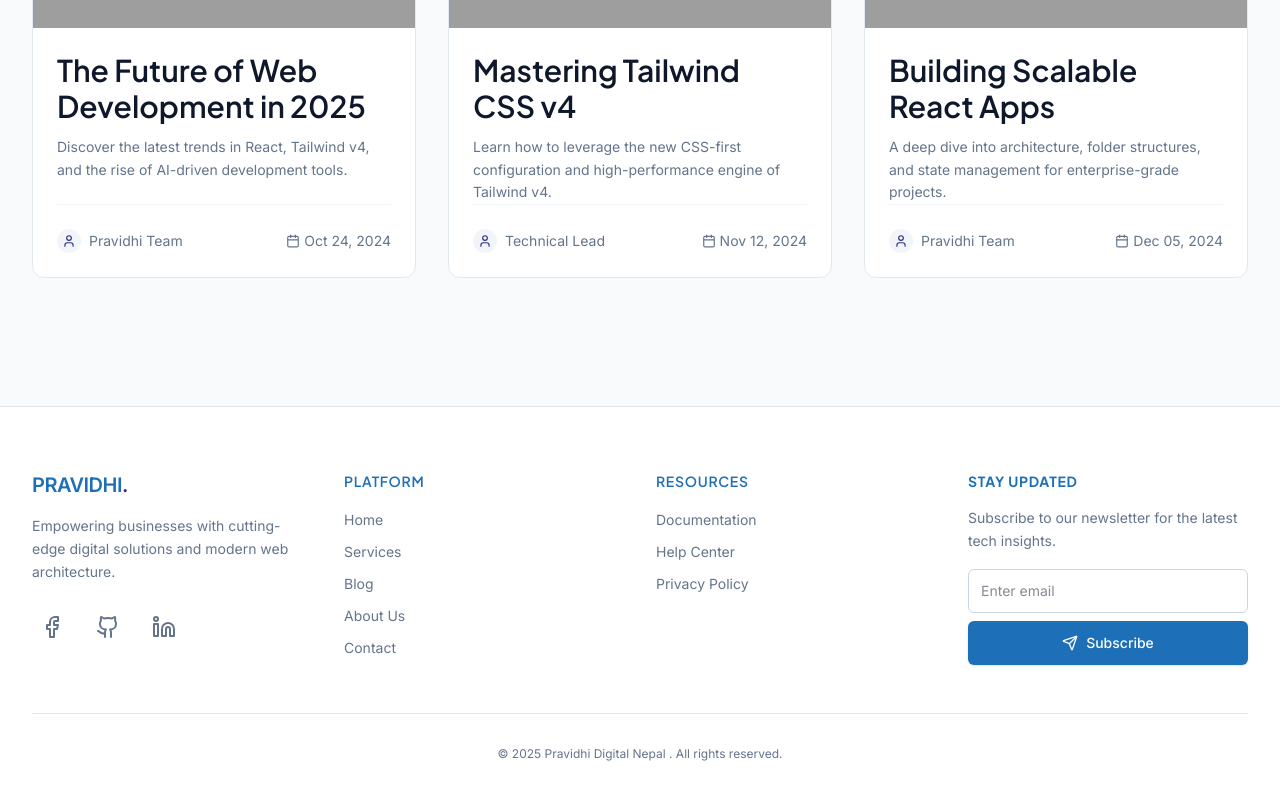
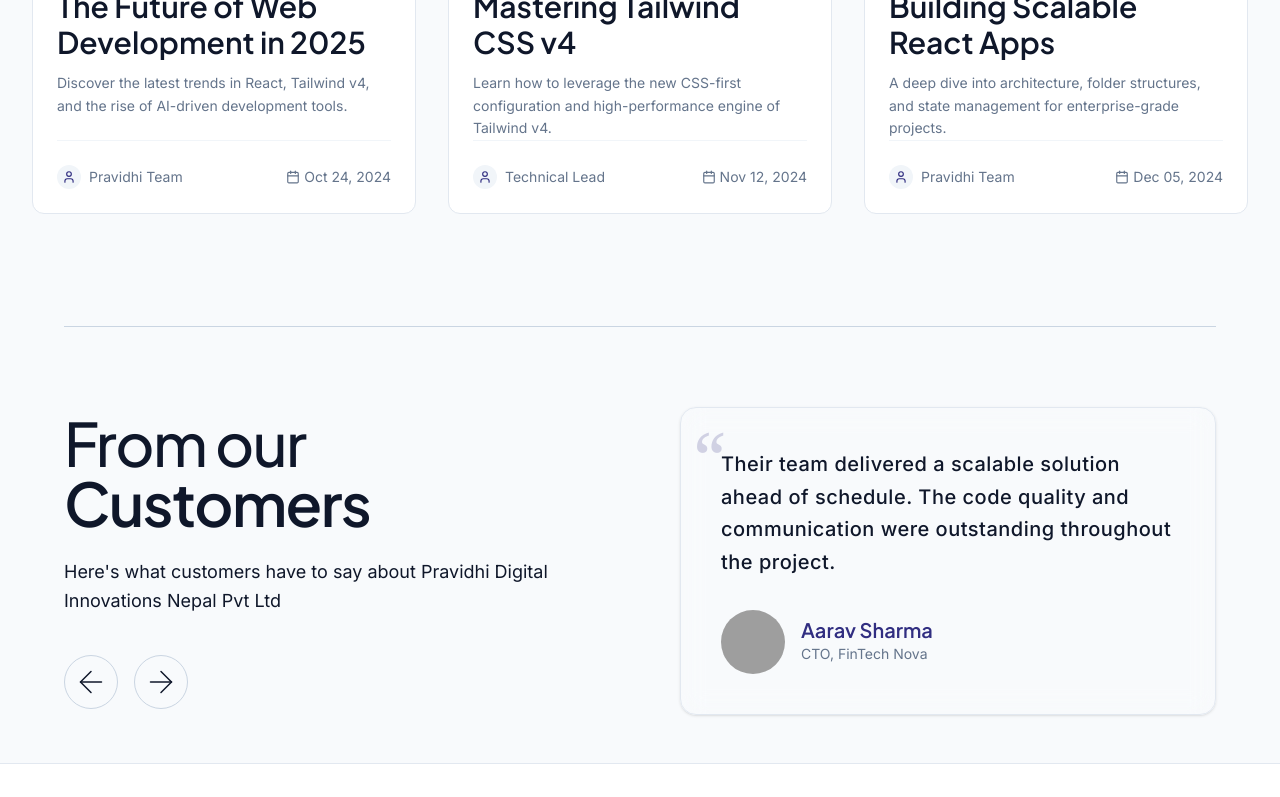
Before and after one commit to Coder-Gamma/pravidhi-web-application, a React (Vite) app: page / in a window 1280 px wide. Shown: the part 2000-2797 px from the top of the page. Built offline with nearby package versions, Linux system fonts and the light colour scheme; grey boxes are pictures that could not be loaded.

Commit message:
made the testimonial section responsive

```diff
--- a/src/components/features/blog/component/Blog.tsx
+++ b/src/components/features/blog/component/Blog.tsx
@@ -9,7 +9,7 @@ export const Blog = () => {
   const featuredBlogs = TEST_BLOGS.slice(0, 3);
   return (
     <div>
-      <Section id="Blogs" background="muted">
+      <Section id="Blogs" background="muted" padding="hero">
         <div className="flex flex-col items-center justify-between gap-4 md:flex-row md:items-end ">
           <div className="text-center md:text-left">
             <Heading level={3}>Latest Insights</Heading>
--- a/src/components/features/home/components/Testimonial.tsx
+++ b/src/components/features/home/components/Testimonial.tsx
@@ -1,6 +1,6 @@
 import { Heading } from "@/components/UI/Heading";
 import { Section } from "@/components/UI/Section";
-import { CircleArrowLeft, CircleArrowRight } from "lucide-react";
+import { ArrowLeft, ArrowRight } from "lucide-react";
 import { useState } from "react";
 
 interface Testimonial {
@@ -57,60 +57,75 @@ const Testimonial = () => {
     setActiveIndex((prev) => (prev + 1) % TESTIMONIALS.length);
   const handlePrev = () =>
     setActiveIndex(
-      (prev) => prev - 1 + (TESTIMONIALS.length % TESTIMONIALS.length)
+      (prev) => (prev - 1 + TESTIMONIALS.length) % TESTIMONIALS.length
     );
   return (
-    <Section background="muted">
-      <div className="grid grid=cols-2">
+    <Section background="muted" padding="hero">
+      <div className="mx-auto max-w-6xl border-t border-slate-300 pt-20">
+        <div className="grid grid-cols-1 lg:grid-cols-2 gap-12 md:gap-20 items-center ">
           {/* LEFT KO DIV */}
-        <div className="flex flex-col">
-          <Heading level={1}>
-            From our <span>Community</span>
+          <div className="flex flex-col gap-6 text-center lg:text-left ">
+            <Heading level={1} className="font-normal">
+              From our <span className="font-semibold">Customers</span>
             </Heading>
-          <p>
-            Here's what customers have to say about Pravidhi Digital Innovations
-            Nepal Pvt Ltd
+
+            <p className="text-base sm:text-lg text-muted-foreground leading-relaxed ">
+              Here's what customers have to say about Pravidhi Digital
+              Innovations Nepal Pvt Ltd
             </p>
-          <div className="flex">
-            <button onClick={handlePrev}>
-              <CircleArrowLeft />
+
+            <div className="flex justify-center lg:justify-start mt-4 gap-4">
+              <button
+                onClick={handlePrev}
+                className="p-2 rounded-full border border-slate-300 hover:border-accent hover:text-accent transition"
+              >
+                <ArrowLeft size={36} strokeWidth={1} />
               </button>
-            <button onClick={handleNext}>
-              <CircleArrowRight />
+              <button
+                onClick={handleNext}
+                className=" p-2 rounded-full border border-slate-300 hover:border-accent hover:text-accent transition"
+              >
+                <ArrowRight
+                  size={36}
+                  strokeWidth={1}
+                  className=" hover:text-accent group-hover:scale-105 "
+                />
               </button>
             </div>
           </div>
 
           {/* RIGHT KO DIV */}
-        <div>
+          <div className="relative bg-background/70 backdrop-blur-md border border-slate-200 rounded-2xl p-8 sm:p-10 shadow-sm">
             {/* QUATION  MARK */}
-          <div className="relative">
-            <span className="absolute">“</span>
-          </div>
+            <span className="absolute top-3 left-3 text-7xl font-serif text-accent/20">
+              “
+            </span>
 
             {/* actual quote  */}
-          <div>
-            <p>{current.quote}</p>
-          </div>
 
-          <div className="flex">
-            <div>
+            <p className="text-lg sm:text-xl font-medium leading-relaxed tracking-wide">
+              {current.quote}
+            </p>
+
+            <div className="mt-8 flex gap-4 items-center">
               <img
                 src={current.image}
                 alt={current.author}
-                className="w-full h-full object-cover"
+                className="h-16 w-16 rounded-[50%] object-cover"
               />
-            </div>
 
               {/* Author text details div */}
 
-            <div className="flex">
-              <Heading level={4}>{current.author}</Heading>
-              <p>{current.role}</p>
+              <div>
+                <Heading className="text-accent leading-none" level={4}>
+                  {current.author}
+                </Heading>
+                <p className="text-sm mt-1 text-muted">{current.role}</p>
               </div>
             </div>
             <div>
               <p></p>
+            </div>
           </div>
         </div>
       </div>
--- a/src/pages/Blogs.tsx
+++ b/src/pages/Blogs.tsx
@@ -12,7 +12,7 @@ export const Blogs = () => {
         padding="hero"
         className="border-b border-slate-200 "
       >
-        <div className="max-w-2xl">
+        <div className="max-w-2xl ">
           <Heading level={1} className="text-4xl md:text-5xl">
             Our Blog
           </Heading>
--- a/src/pages/Home.tsx
+++ b/src/pages/Home.tsx
@@ -1,6 +1,7 @@
 import { Blog } from "@/components/features/blog/component/Blog";
 import { Hero } from "@/components/features/home/components/Hero";
 import { Services } from "@/components/features/home/components/Services";
+import Testimonial from "@/components/features/home/components/Testimonial";
 
 const Home = () => {
   return (
@@ -8,6 +9,7 @@ const Home = () => {
       <Hero />
       <Services />
       <Blog />
+      <Testimonial />
     </>
   );
 };
```
Lines whose indentation alone changed are shown as unchanged.
